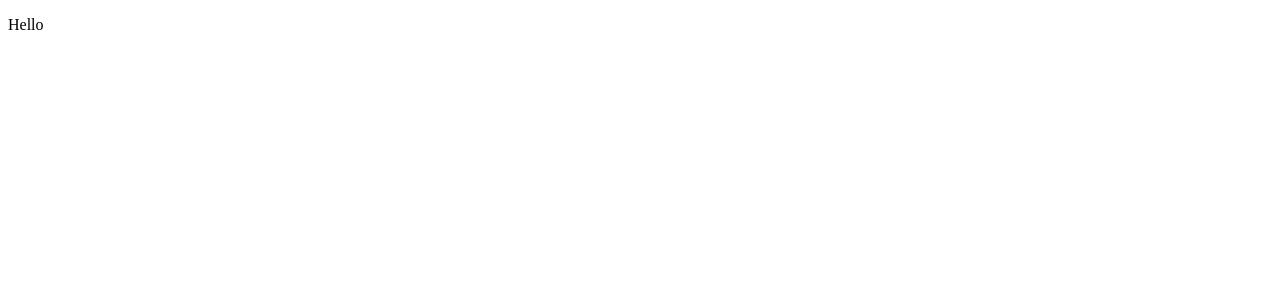
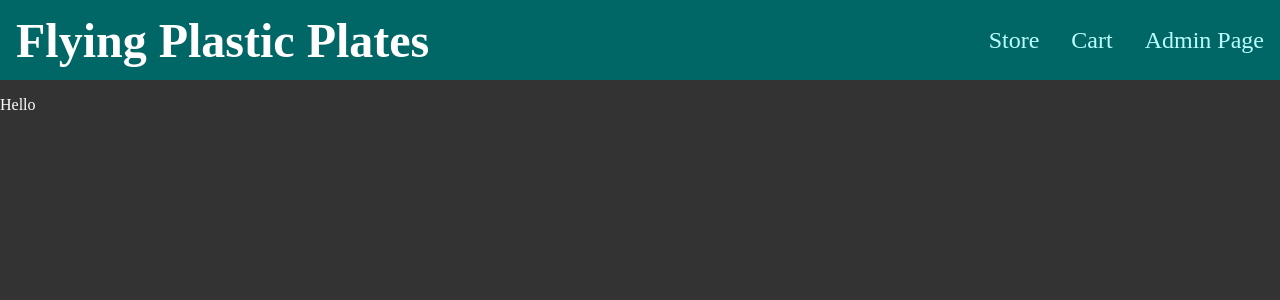
Before and after one commit to Sami-Saastamoinen/Advanced-Web-Programming-Project, a React (Create React App) app in the folder final-project/: page / in a window 1280 px wide. Shown: the top 300 px of the page. Built offline with nearby package versions, Linux system fonts and the light colour scheme.

Commit message:
added navigation & styling

```diff
--- a/final-project/package.json
+++ b/final-project/package.json
@@ -8,6 +8,7 @@
     "@testing-library/user-event": "^13.5.0",
     "react": "^18.2.0",
     "react-dom": "^18.2.0",
+    "react-router-dom": "^6.4.4",
     "react-scripts": "5.0.1",
     "web-vitals": "^2.1.4"
   },
--- a/final-project/src/App.js
+++ b/final-project/src/App.js
@@ -1,8 +1,9 @@
-//imports
+import MainNavigation from "./components/MainNavigation";
 
 const App = () => {
 	return (
 		<div>
+			<MainNavigation />
 			<p>Hello</p>
 		</div>
 	);
--- /dev/null
+++ b/final-project/src/components/MainNavigation.css
@@ -0,0 +1,40 @@
+.main-navigation {
+    width: 100%;
+    height: 5rem;
+    display: flex;
+    align-items: center;
+    justify-content: space-between;
+    background-color: #066;
+    padding: 0 1rem;
+}
+
+.main-navigation__logo a{
+    text-decoration: none;
+    font-size: 3rem;
+    color: #fff;
+    font-weight: bold;
+}
+
+.main-navigation__items ul {
+    list-style: none;
+    margin: 0;
+    padding: 0;
+    display: flex;
+    align-items: baseline;
+}
+
+.main-navigation__items li {
+    margin-left: 2rem;
+}
+
+.main-navigation__items a {
+    text-decoration: none;
+    font-size: 1.5rem;
+    color: #bff;
+}
+
+.main-navigation__items a:hover,
+.main-navigation__items a:active,
+.main-navigation__items a.active {
+    color: #fff;
+}
--- /dev/null
+++ b/final-project/src/components/MainNavigation.js
@@ -0,0 +1,27 @@
+import { Link } from "react-router-dom";
+import "./MainNavigation.css";
+
+const MainNavigation = () => {
+	return (
+		<header className="main-navigation">
+			<div className="main-navigation__logo">
+				<Link to="/">Flying Plastic Plates</Link>
+			</div>
+			<nav className="main-navigation__items">
+				<ul>
+					<li>
+						<Link to="/store">Store</Link>
+					</li>
+					<li>
+						<Link to="/cart">Cart</Link>
+					</li>
+					<li>
+						<Link to="/admin">Admin Page</Link>
+					</li>
+				</ul>
+			</nav>
+		</header>
+	);
+};
+
+export default MainNavigation;
--- a/final-project/src/index.css
+++ b/final-project/src/index.css
@@ -1,13 +1,9 @@
+* {
+  box-sizing: border-box;
+}
+
 body {
   margin: 0;
-  font-family: -apple-system, BlinkMacSystemFont, 'Segoe UI', 'Roboto', 'Oxygen',
-    'Ubuntu', 'Cantarell', 'Fira Sans', 'Droid Sans', 'Helvetica Neue',
-    sans-serif;
-  -webkit-font-smoothing: antialiased;
-  -moz-osx-font-smoothing: grayscale;
+  background-color: #333;
+  color: #fff;
 }
-
-code {
-  font-family: source-code-pro, Menlo, Monaco, Consolas, 'Courier New',
-    monospace;
-}
--- a/final-project/src/index.js
+++ b/final-project/src/index.js
@@ -1,6 +1,13 @@
+import React from "react";
 import ReactDOM from "react-dom/client";
+import { BrowserRouter } from "react-router-dom";
 
+import "./index.css";
 import App from "./App";
 
 const root = ReactDOM.createRoot(document.getElementById("root"));
-root.render(<App />);
+root.render(
+	<BrowserRouter>
+		<App />
+	</BrowserRouter>
+);
```
Also changed, not shown: final-project/src/App.css (deleted, +0 -38 lines), 1 other file (tests, documents, lock files or other folders).
